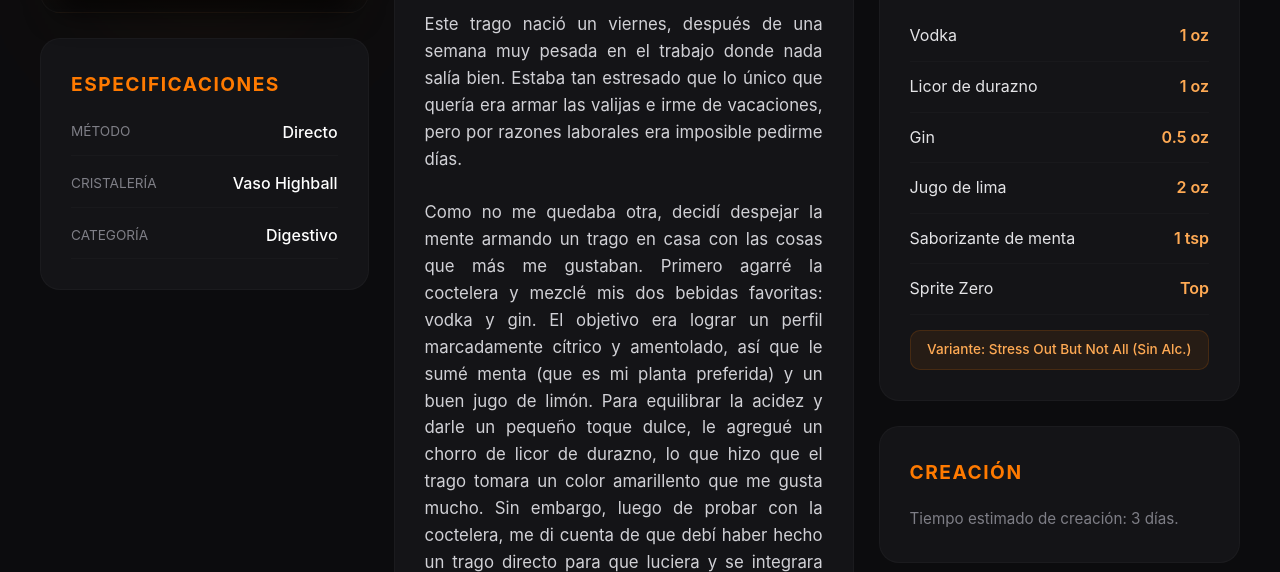
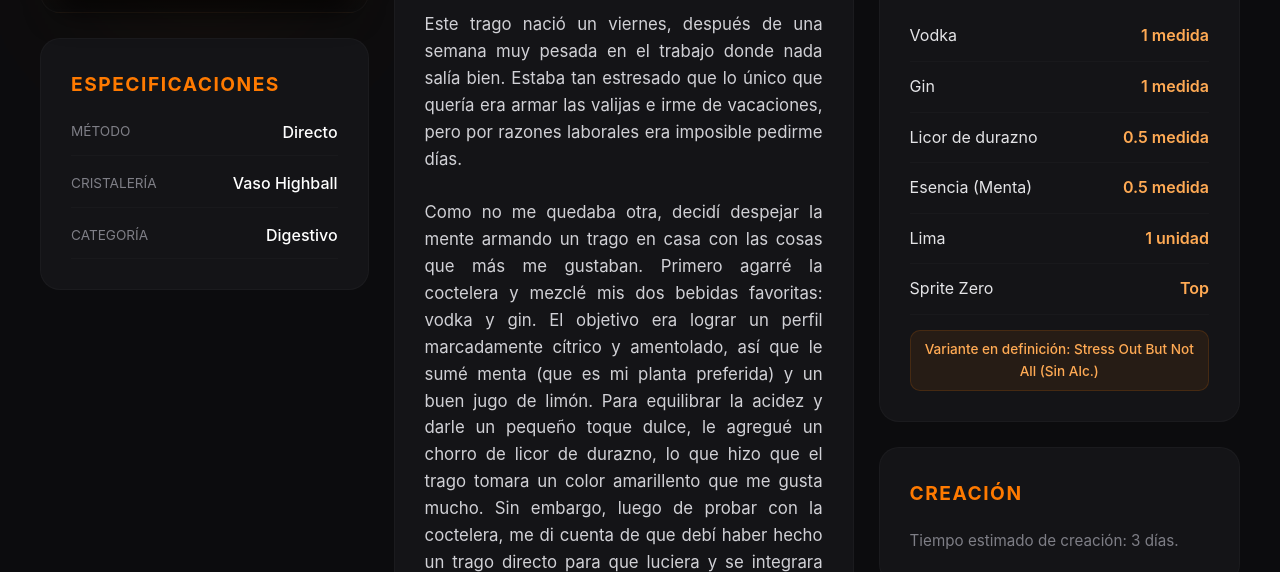
Before and after one commit to romaf7/mi-coctel, a plain HTML site: page index.html in a window 1280 px wide. Shown: the part 260-832 px from the top of the page. Drawn offline with Linux system fonts and the light colour scheme.

Commit message:
Revise cocktail recipe and layout comments
Updated text and structure for cocktail recipe details.

```diff
--- a/index.html
+++ b/index.html
@@ -57,7 +57,7 @@
             margin-top: 10px;
         }
 
-        /* NUEVO LAYOUT: Grilla Asimétrica de 3 Columnas */
+        /* LAYOUT: Grilla Asimétrica de 3 Columnas */
         .grid-asimetrico {
             display: grid;
             grid-template-columns: 1fr 1.4fr 1.1fr;
@@ -270,7 +270,6 @@
             <!-- COLUMNA 1: MEDIA & SPEC SHEET -->
             <div class="columna-visual">
 
-                <!-- Tu archivo local Trago_2.jpeg -->
                 <div class="contenedor-foto">
                     <img src="./Trago_2.jpeg" alt="Fotografía del cóctel de autor Stress Out">
                 </div>
@@ -297,7 +296,7 @@ Como no me quedaba otra, decidí despejar la mente armando un trago en casa con
 
 Cuando lo serví y lo empecé a tomar, me relajé tanto que por un momento sentí que estaba de vacaciones en algún lado, olvidándome de los problemas. Por eso lo bauticé "Stress Out", porque literalmente me ayudó a sacarme todo el estrés de la semana.
 
-El trago quedó tan rico que me dieron ganas de repetir la experiencia varios días seguidos. Sin embargo, como eran días laborales, por obvias razones no podía estar tomando alcohol. Así fue como decidí crear la alternativa sin alcohol para poder disfrutar de ese frescor cítrico y dulce en cualquier momento de la semana, bautizándolo "Stress Out But Not All".</p>
+El trago quedó tan rico que me dieron ganas de repetir la experiencia varios días seguidos. Sin embargo, como eran días laborales, por obvias razones no podía estar tomando alcohol. Así fue como decidí crear la alternativa sin alcohol para poder disfrutar de ese frescor cítrico y dulce en cualquier momento de la semana, definiendo esta variante apta para todo momento como "Stress Out But Not All".</p>
                 </section>
 
                 <section class="modulo">
@@ -305,7 +304,7 @@ El trago quedó tan rico que me dieron ganas de repetir la experiencia varios d
                     <div class="pasos-lista">
                         <div class="paso-bloque">
                             <strong>01 / Mezcla Base</strong>
-                            <p>Directo en el vaso Highball, vierte los alcoholes (vodka, licor de durazno y gin) junto con las 2 oz de jugo de lima y la cucharadita de saborizante de menta. Integra con una cuchara de bar.</p>
+                            <p>Directo en el vaso Highball, vierte los alcoholes (vodka, gin y el licor de durazno) junto con el jugo de la lima exprimida y la media medida de esencia de menta. Integra suavemente con una cuchara de bar.</p>
                         </div>
                         <div class="paso-bloque">
                             <strong>02 / Choque Térmico</strong>
@@ -330,15 +329,15 @@ El trago quedó tan rico que me dieron ganas de repetir la experiencia varios d
                 <section class="modulo">
                     <h2>Ingredientes</h2>
                     <ul class="ingredientes-lista">
-                        <li><span>Vodka</span> <span>1 oz</span></li>
-                        <li><span>Licor de durazno</span> <span>1 oz</span></li>
-                        <li><span>Gin</span> <span>0.5 oz</span></li>
-                        <li><span>Jugo de lima</span> <span>2 oz</span></li>
-                        <li><span>Saborizante de menta</span> <span>1 tsp</span></li>
+                        <li><span>Vodka</span> <span>1 medida</span></li>
+                        <li><span>Gin</span> <span>1 medida</span></li>
+                        <li><span>Licor de durazno</span> <span>0.5 medida</span></li>
+                        <li><span>Esencia (Menta)</span> <span>0.5 medida</span></li>
+                        <li><span>Lima</span> <span>1 unidad</span></li>
                         <li><span>Sprite Zero</span> <span>Top</span></li>
                     </ul>
                     <div class="badge-variante">
-                        Variante: Stress Out But Not All (Sin Alc.)
+                        Variante en definición: Stress Out But Not All (Sin Alc.)
                     </div>
                 </section>
 
```
